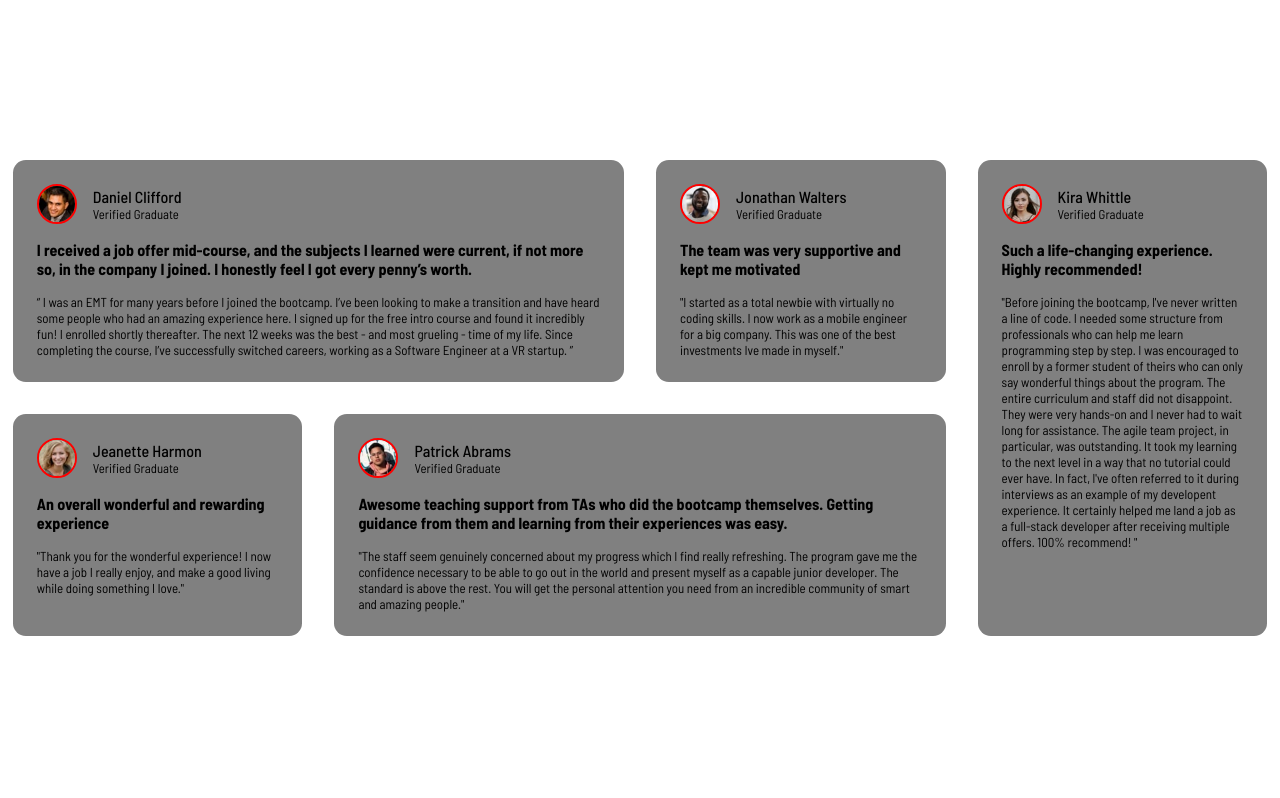
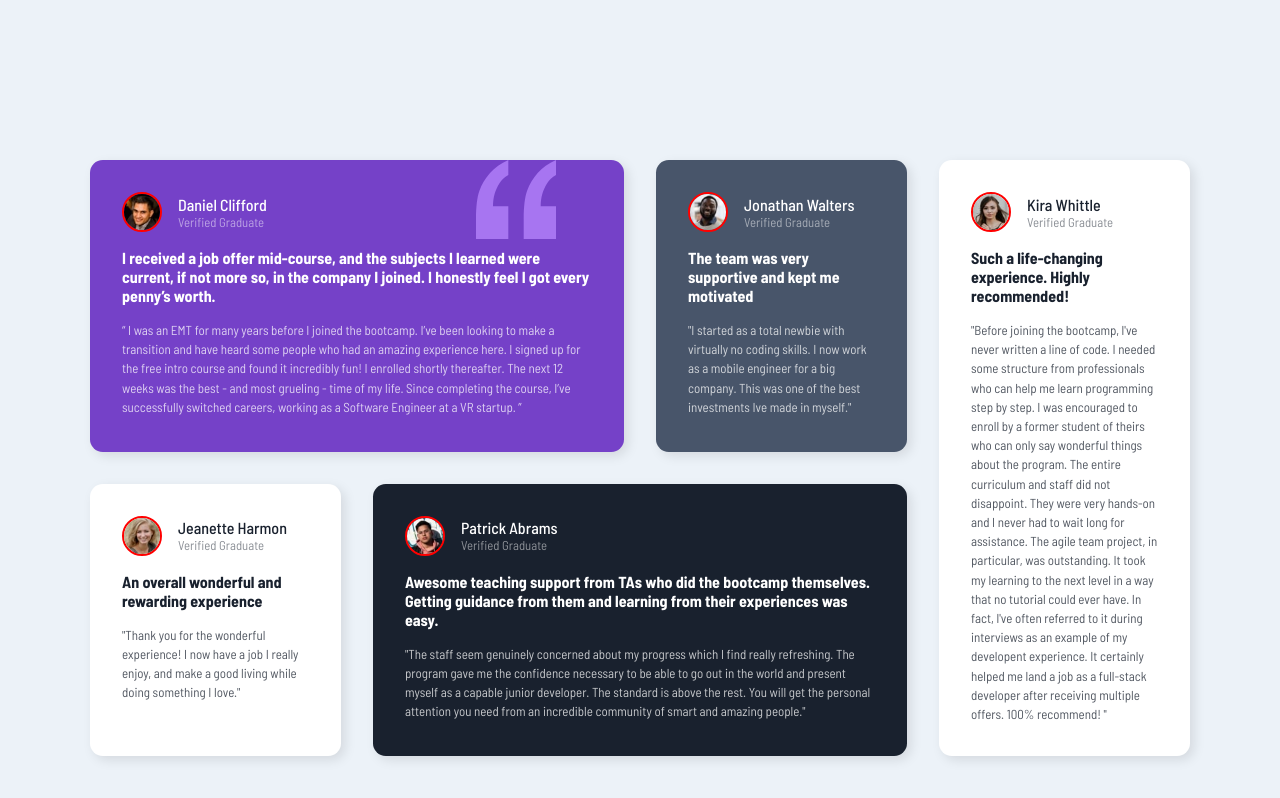
Before and after one commit to MistahJude/testimonials-grid-section-fem, a plain HTML site: page index.html in a window 1280 px wide. Drawn offline with Linux system fonts and the light colour scheme.

```diff
--- a/css/style.css
+++ b/css/style.css
@@ -17,11 +17,12 @@
 body {
   font-family: "Barlow Semi Condensed";
   font-size: 0.813rem;
+  background-color: hsl(210, 46%, 95%);
 }
 
 .container {
-  width: 100%;
-  max-width: 98%;
+  width: 98%;
+  max-width: 1100px;
   margin: 0 auto;
 }
 
@@ -32,7 +33,7 @@
 }
 
 /* Media Query */
-@media (min-width: 50em) {
+@media (min-width: 50rem) {
   .main {
     grid-template-columns: repeat(4, 1fr);
   }
@@ -50,9 +51,9 @@
 
 /* Testimonials */
 .testimonial {
-  background-color: grey;
-  padding: 1.5rem;
+  padding: 2rem;
   border-radius: 0.8rem;
+  box-shadow: 4px 4px 12px hsla(0, 0%, 0%, 0.1);
 }
 
 .profile-container {
@@ -65,7 +66,6 @@
 .profile-pic {
   border-radius: 50%;
   width: 40px;
-  /* remove border */
   border: 2px solid red;
 }
 
@@ -76,6 +76,7 @@
 
 .profile-title {
   font-size: 0.8rem;
+  opacity: 50%;
 }
 
 .testimony-heading {
@@ -86,4 +87,35 @@
 
 .testimony-body {
   margin-top: 1rem;
+  opacity: 75%;
+  line-height: 1.2rem;
 }
+
+.testimonial-1 {
+  background-image: url(/images/bg-pattern-quotation.svg);
+  background-repeat: no-repeat;
+  background-size: 15%;
+  background-position: 85% 0;
+  background-color: hsl(263, 55%, 52%);
+  color: hsl(0, 0%, 100%);
+}
+
+.testimonial-2 {
+  background-color: hsl(217, 19%, 35%);
+  color: hsl(0, 0%, 100%);
+}
+
+.testimonial-3 {
+  background-color: hsl(0, 0%, 100%);
+  color: hsl(219, 29%, 14%);
+}
+
+.testimonial-4 {
+  background-color: hsl(219, 29%, 14%);
+  color: hsl(0, 0%, 100%);
+}
+
+.testimonial-5 {
+  background-color: hsl(0, 0%, 100%);
+  color: hsl(219, 29%, 14%);
+}
```
Also changed, not shown: index.html (+4 -6 lines), design/desktop-design.jpg (deleted), design/desktop-preview.jpg (deleted), design/mobile-design.jpg (deleted), 3 other files.
